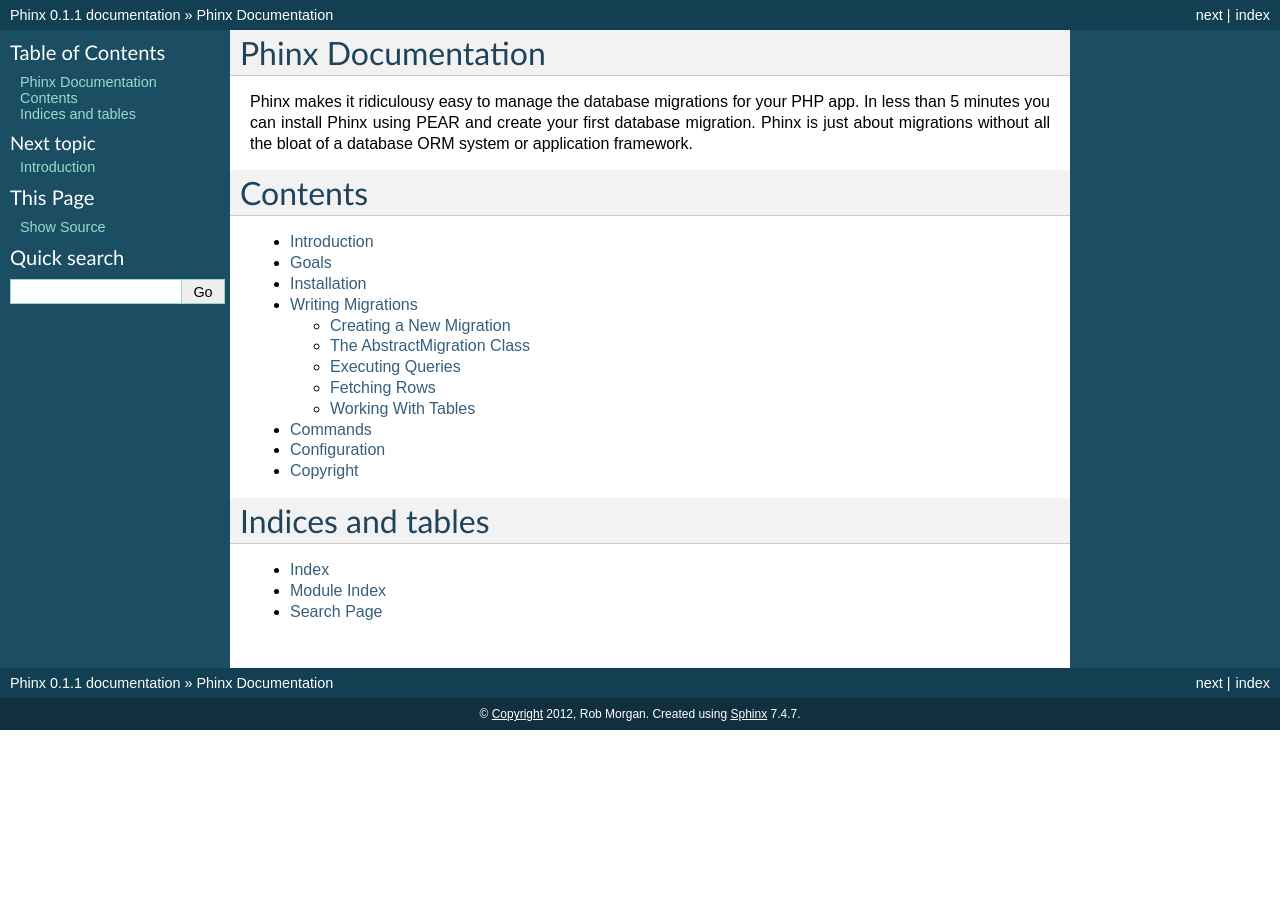
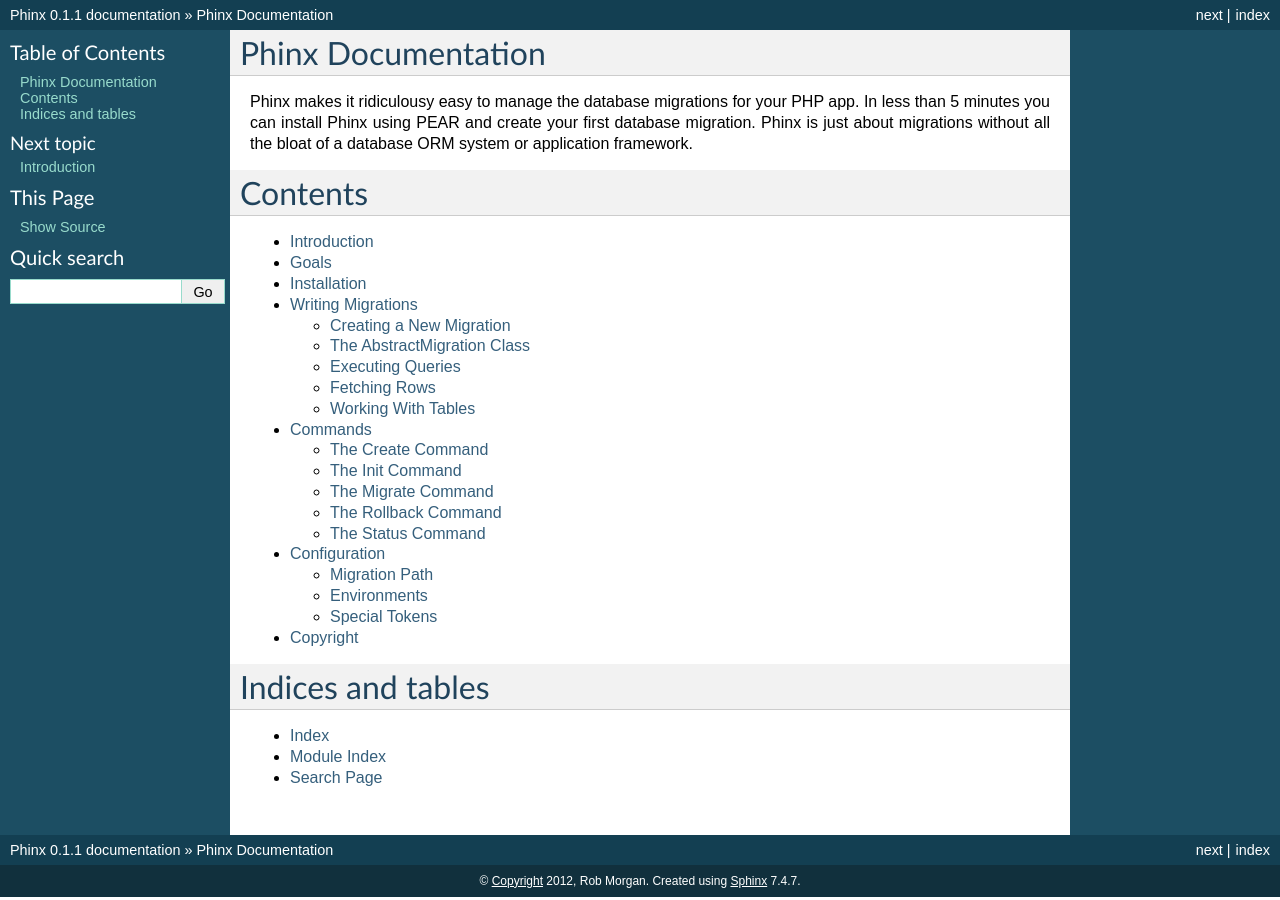
Before and after one commit to cakephp/phinx, a Sphinx documentation site: the page built from docs/index.rst, in a window 1280 px wide. Built offline with Sphinx 7.4.7, drawn with Linux system fonts in a browser that asks for light colours.

Commit message:
Improving docs

```diff
--- a/docs/commands.rst
+++ b/docs/commands.rst
@@ -5,3 +5,18 @@
 ========
 
 Phinx is run using a number of commands.
+
+The Create Command
+------------------
+
+The Init Command
+----------------
+
+The Migrate Command
+-------------------
+
+The Rollback Command
+--------------------
+
+The Status Command
+------------------
--- a/docs/configuration.rst
+++ b/docs/configuration.rst
@@ -4,4 +4,13 @@
 Configuration
 =============
 
-TODO
+Phinx uses the YAML data serialization format to store it's configuration data.
+
+Migration Path
+--------------
+
+Environments
+------------
+
+Special Tokens
+--------------
```
